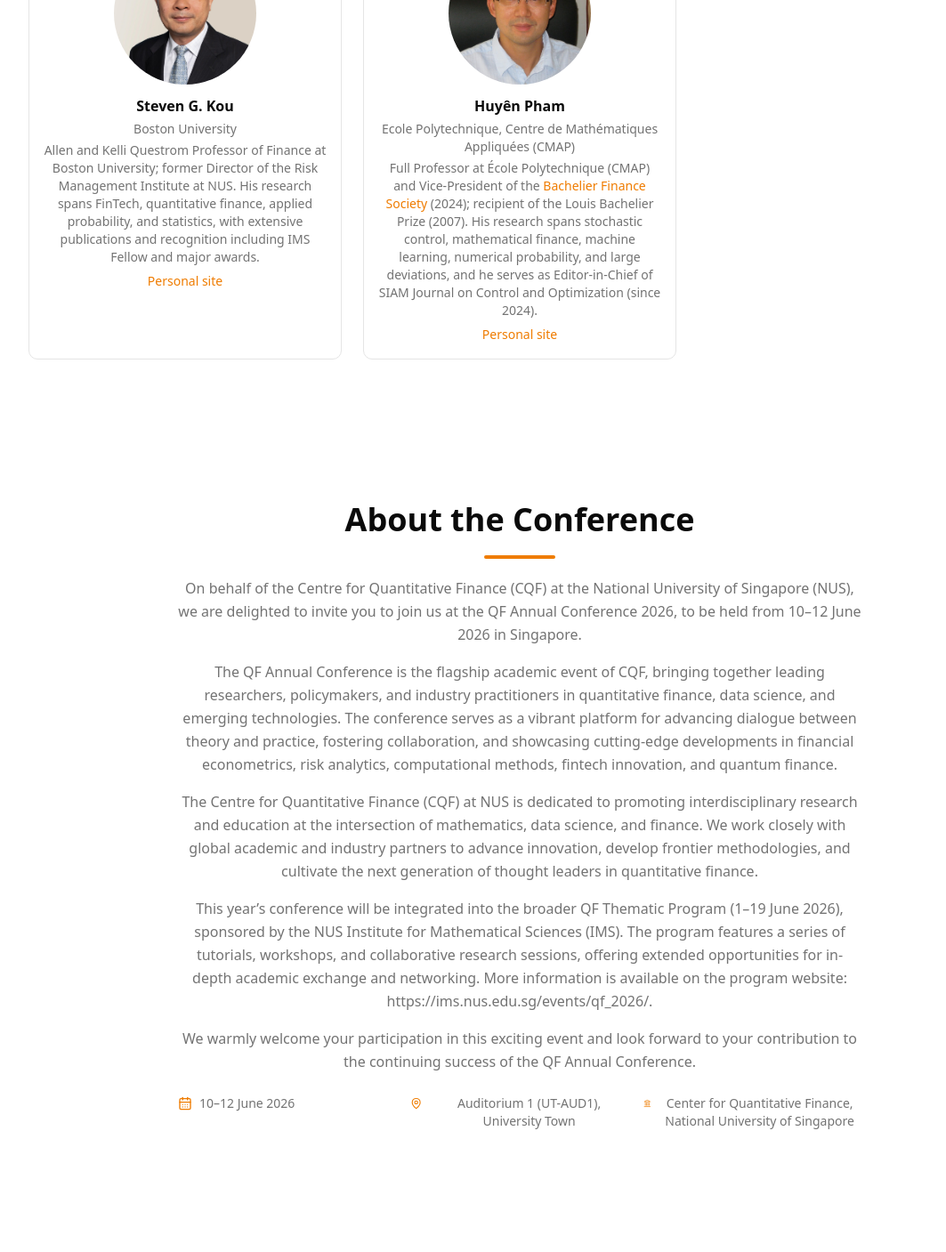
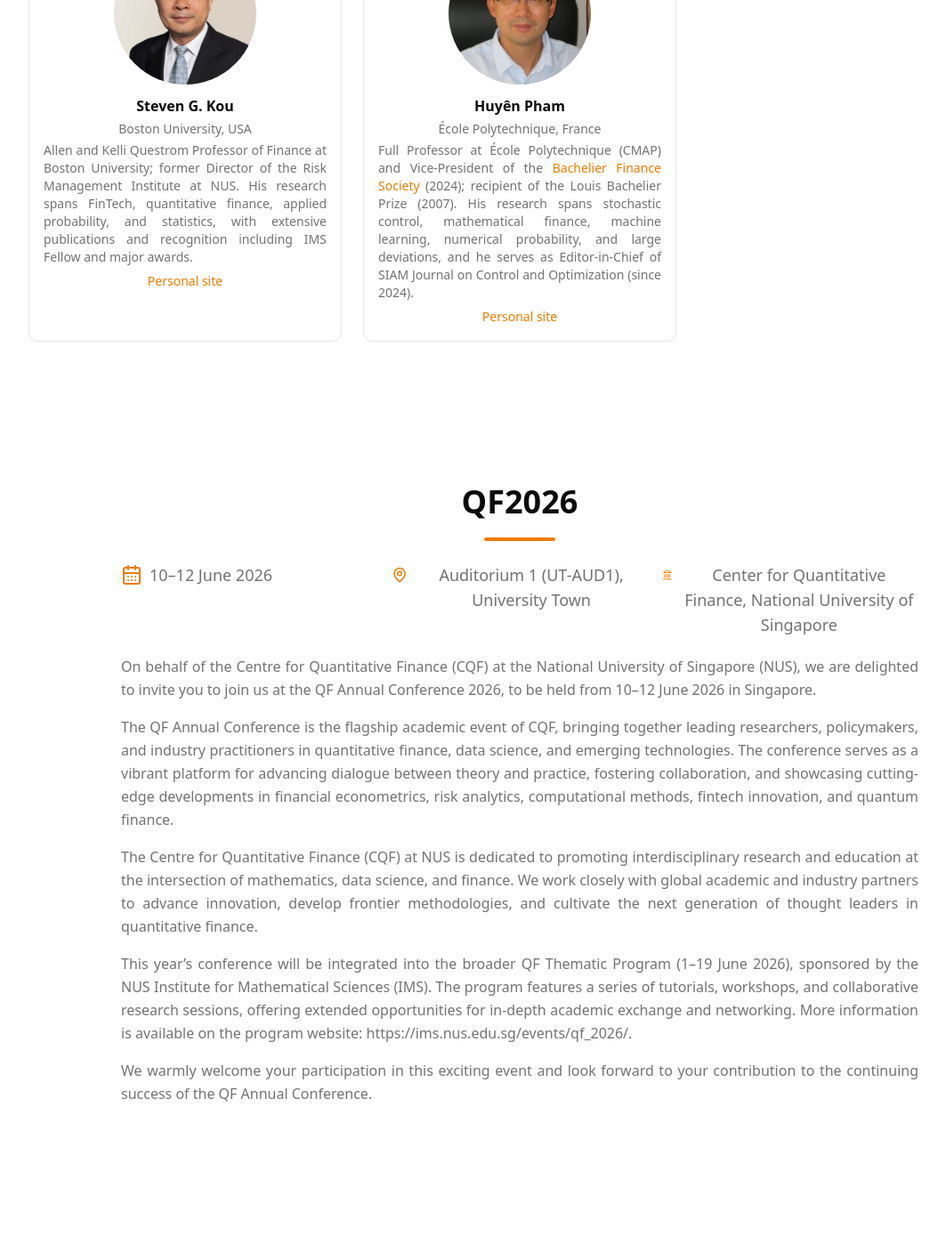
Before and after one commit to Hanmingh/quantitative-finance-conference-2026, a React (Vite) app: page / in a window 1280 px wide. Shown: the part 927-2334 px from the top of the page at 89% size, without its empty margins (56-1119 px from the left). Built offline with nearby package versions, Linux system fonts and the light colour scheme.

Commit message:
font_updated

```diff
--- a/src/App.tsx
+++ b/src/App.tsx
@@ -56,21 +56,20 @@ export default function App() {
 				<section id="about" className="py-12 md:py-16 lg:py-20">
 					<div className="mx-auto grid max-w-6xl items-start gap-10 px-6">
 						<div className="space-y-5">
-							<h2 className="text-2xl font-bold md:text-3xl lg:text-4xl">About the Conference</h2>
+							<h2 className="text-2xl font-bold md:text-3xl lg:text-4xl">QF2026</h2>
 							<div className="h-1 w-16 rounded bg-accent md:w-20 mx-auto" />
-						<div className="mx-auto mt-4 max-w-3xl space-y-4 text-sm leading-relaxed text-muted-foreground md:text-base">
+						<ul className="mx-auto mt-6 grid max-w-4xl grid-cols-1 gap-3 text-base text-muted-foreground sm:grid-cols-3 md:gap-4 md:text-lg">
+							<li className="flex items-start gap-2"><CalendarDays className="mt-0.5 h-5 w-5 md:h-6 md:w-6 text-accent" /> 10–12 June 2026</li>
+							<li className="flex items-start gap-2"><MapPin className="mt-0.5 h-5 w-5 md:h-6 md:w-6 text-accent" /> Auditorium 1 (UT-AUD1), University Town</li>
+							<li className="flex items-start gap-2"><Landmark className="mt-0.5 h-5 w-5 md:h-6 md:w-6 text-accent" /> Center for Quantitative Finance, National University of Singapore</li>
+							</ul>
+						<div className="mx-auto mt-4 max-w-4xl space-y-4 text-sm leading-relaxed text-muted-foreground md:text-base text-justify">
 							<p>On behalf of the Centre for Quantitative Finance (CQF) at the National University of Singapore (NUS), we are delighted to invite you to join us at the QF Annual Conference 2026, to be held from 10–12 June 2026 in Singapore.</p>
 							<p>The QF Annual Conference is the flagship academic event of CQF, bringing together leading researchers, policymakers, and industry practitioners in quantitative finance, data science, and emerging technologies. The conference serves as a vibrant platform for advancing dialogue between theory and practice, fostering collaboration, and showcasing cutting-edge developments in financial econometrics, risk analytics, computational methods, fintech innovation, and quantum finance.</p>
 							<p>The Centre for Quantitative Finance (CQF) at NUS is dedicated to promoting interdisciplinary research and education at the intersection of mathematics, data science, and finance. We work closely with global academic and industry partners to advance innovation, develop frontier methodologies, and cultivate the next generation of thought leaders in quantitative finance.</p>
 							<p>This year’s conference will be integrated into the broader QF Thematic Program (1–19 June 2026), sponsored by the NUS Institute for Mathematical Sciences (IMS). The program features a series of tutorials, workshops, and collaborative research sessions, offering extended opportunities for in-depth academic exchange and networking. More information is available on the program website: https://ims.nus.edu.sg/events/qf_2026/.</p>
 							<p>We warmly welcome your participation in this exciting event and look forward to your contribution to the continuing success of the QF Annual Conference.</p>
 						</div>
-
-						<ul className="mx-auto mt-6 grid max-w-3xl grid-cols-1 gap-3 text-sm text-muted-foreground sm:grid-cols-3 md:gap-4">
-							<li className="flex items-start gap-2"><CalendarDays className="mt-0.5 h-4 w-4 text-accent" /> 10–12 June 2026</li>
-							<li className="flex items-start gap-2"><MapPin className="mt-0.5 h-4 w-4 text-accent" /> Auditorium 1 (UT-AUD1), University Town</li>
-							<li className="flex items-start gap-2"><Landmark className="mt-0.5 h-4 w-4 text-accent" /> Center for Quantitative Finance, National University of Singapore</li>
-						</ul>
 						</div>
 					</div>
 				</section>
@@ -156,7 +155,7 @@ function Speaker({ name, role, initials, siteUrl, bio, imageSrc }: { name: strin
                 <div className="text-base font-semibold">{name}</div>
                 <div className="text-sm text-muted-foreground">{role}</div>
 						{bio ? (
-							<p className="text-sm text-muted-foreground">
+							<p className="text-sm text-muted-foreground text-justify">
 								{(() => {
 									const phrase = 'Bachelier Finance Society'
 									const url = 'https://www.bachelierfinance.org/'
--- a/src/data/keynotes.ts
+++ b/src/data/keynotes.ts
@@ -10,7 +10,7 @@ export type Keynote = {
 export const keynotes: Keynote[] = [
   {
     name: "Steven G. Kou",
-    affiliation: "Boston University",
+    affiliation: "Boston University, USA",
     siteUrl: "https://sites.google.com/site/stevenkousg/",
     initials: "SK",
     bio:
@@ -19,7 +19,7 @@ export const keynotes: Keynote[] = [
   },
   {
     name: "Huyên Pham",
-    affiliation: "Ecole Polytechnique, Centre de Mathématiques Appliquées (CMAP)",
+    affiliation: "École Polytechnique, France",
     siteUrl: "https://sites.google.com/site/phamxuanhuyen/",
     initials: "HP",
     bio:
```
